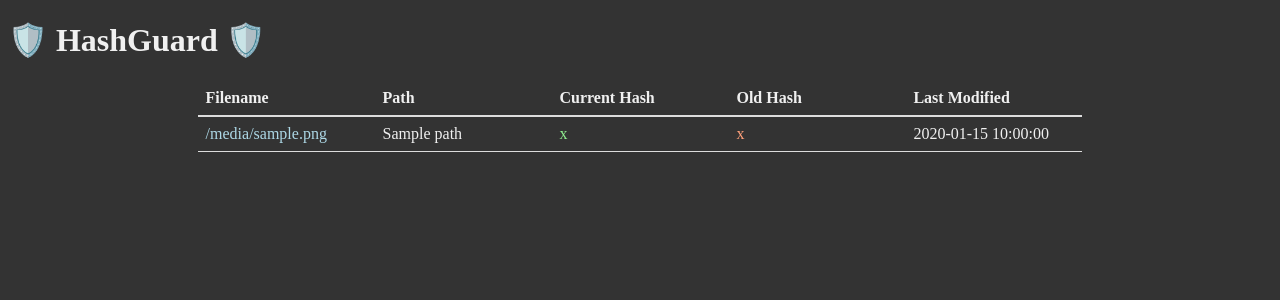
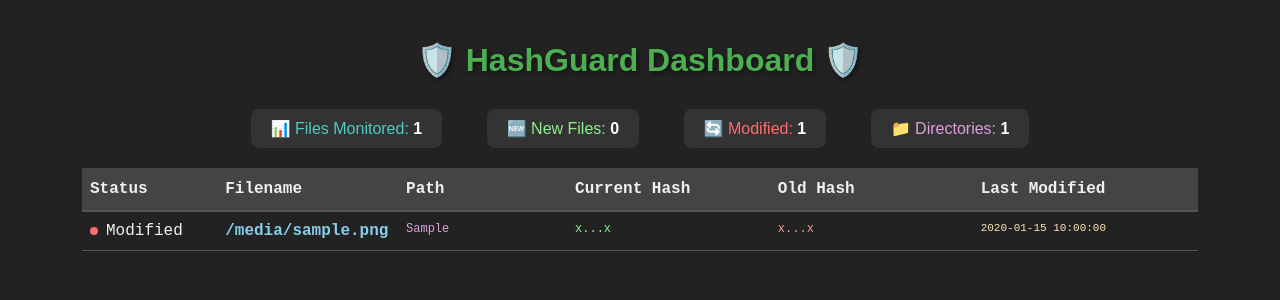
Before and after one commit to Rooyca/HashGuard, a FastAPI app: template templates/dashboard.html in a window 1280 px wide. Shown: the top 300 px of the page. Run offline with FastAPI, Linux system fonts and the light colour scheme; the template is opened without the code that fills it: most values are stand-ins (such as "Sample title", 1, 10 or a date in 2020); parts of the project's set-up code (start-up, migrations or seed data) failed here and were passed over.

Commit message:
update(feat): multiple folders

```diff
--- a/main.py
+++ b/main.py
@@ -11,111 +11,364 @@ from fastapi.templating import Jinja2Templates
 from db import *
 from notify import apobj
 
-FILES_DIRECTORY = os.getenv("FILES_DIRECTORY", "./monito")
+# Support multiple directories - can be comma-separated or use a list
+FILES_DIRECTORIES = os.getenv("FILES_DIRECTORIES", "./test_dir")
 
 app = FastAPI()
 templates = Jinja2Templates(directory="templates")
 
+def get_directories_list():
+    """Parse the directories from environment variable or return default"""
+    if isinstance(FILES_DIRECTORIES, str):
+        # Split by comma and strip whitespace
+        dirs = [d.strip() for d in FILES_DIRECTORIES.split(',') if d.strip()]
+    else:
+        dirs = FILES_DIRECTORIES
+
+    # Validate that all directories exist
+    valid_dirs = []
+    for directory in dirs:
+        if os.path.exists(directory) and os.path.isdir(directory):
+            valid_dirs.append(os.path.abspath(directory))
+        else:
+            print(f"Warning: Directory '{directory}' does not exist or is not a directory")
+
+    return valid_dirs
+
+def get_relative_path(full_path):
+    """Convert full path to relative path for display"""
+    directories = get_directories_list()
+
+    for directory in directories:
+        if full_path.startswith(directory):
+            rel_path = os.path.relpath(full_path, directory)
+            # Get the directory name (last part of the path)
+            dir_name = os.path.basename(directory)
+            return f"{dir_name}/{rel_path}" if rel_path != "." else dir_name
+
+    # Fallback to just the filename if no match
+    return os.path.basename(full_path)
+
 def calculate_hash(file_path):
-    with open(file_path, "rb") as file:
-        sha256_hash = hashlib.sha256()
-        while chunk := file.read(8192):
-            sha256_hash.update(chunk)
-        return sha256_hash.hexdigest()
+    try:
+        with open(file_path, "rb") as file:
+            sha256_hash = hashlib.sha256()
+            while chunk := file.read(8192):
+                sha256_hash.update(chunk)
+            return sha256_hash.hexdigest()
+    except Exception as e:
+        print(f"Error calculating hash for {file_path}: {e}")
+        return None
 
 def on_modified(event):
+    """Handle file modification events"""
     if event.is_directory:
         return
 
-    apobj.notify(
-    body=f"👀 Name: {event.src_path}\n#️⃣ Hash: {calculate_hash(event.src_path)}\n⏰ Date: {str(datetime.now())}",
-    title='⚠️ == File Modified == ⚠️'
-    )
+    try:
+        hash_value = calculate_hash(event.src_path)
+        if not hash_value:
+            return
 
-    path = event.src_path
-    filename = os.path.basename(path)
-    hash_value = calculate_hash(path)
-    file_info = get_file(filename, path)
-    if not file_info:
+        path = event.src_path
+        filename = os.path.basename(path)
+        file_info = get_file(filename, path)
+
+        if not file_info:
+            insert_file(filename, path, hash_value)
+            print(f"Added new file to monitoring: {filename}")
+        else:
+            if file_info.hash != hash_value:
+                update_file(filename, path, hash_value)
+                print(f"Updated hash for modified file: {filename}")
+
+                apobj.notify(
+                    body=f"👀 Name: {get_relative_path(path)}\n🔄 Old Hash: {file_info.hash[:8]}...{file_info.hash[-8:]}\n#️⃣ New Hash: {hash_value[:8]}...{hash_value[-8:]}\n⏰ Date: {str(datetime.now())}",
+                    title='⚠️ == File Modified == ⚠️'
+                )
+    except Exception as e:
+        print(f"Error in on_modified for {event.src_path}: {e}")
+
+def on_created(event):
+    """Handle file creation events"""
+    if event.is_directory:
+        return
+
+    try:
+        hash_value = calculate_hash(event.src_path)
+        if not hash_value:
+            return
+
+        path = event.src_path
+        filename = os.path.basename(path)
+
+        # Add to database
         insert_file(filename, path, hash_value)
+        print(f"🆕 New file detected: {get_relative_path(path)}")
+
+        apobj.notify(
+            body=f"📁 Name: {get_relative_path(path)}\n#️⃣ Hash: {hash_value[:8]}...{hash_value[-8:]}\n📏 Size: {os.path.getsize(path)} bytes\n⏰ Date: {str(datetime.now())}",
+            title='🆕 == New File Created == 🆕'
+        )
+    except Exception as e:
+        print(f"Error in on_created for {event.src_path}: {e}")
+
+def on_deleted(event):
+    """Handle file deletion events"""
+    if event.is_directory:
+        return
+
     try:
-        if file_info.hash != hash_value:
-            update_file(filename, path, hash_value)
-    except:
-        pass
+        path = event.src_path
+        filename = os.path.basename(path)
+
+        # Check if file was in our database
+        file_info = get_file(filename, path)
+        if file_info:
+            # Mark as deleted or remove from database
+            delete_file(path)  # We'll need to add this function to db.py
+            print(f"🗑️ File deleted: {get_relative_path(path)}")
+
+            apobj.notify(
+                body=f"📁 Name: {get_relative_path(path)}\n🔄 Last Hash: {file_info.hash[:8]}...{file_info.hash[-8:]}\n⏰ Date: {str(datetime.now())}",
+                title='🗑️ == File Deleted == 🗑️'
+            )
+    except Exception as e:
+        print(f"Error in on_deleted for {event.src_path}: {e}")
+
+def on_moved(event):
+    """Handle file move/rename events"""
+    if event.is_directory:
+        return
+
+    try:
+        old_path = event.src_path
+        new_path = event.dest_path
+        old_filename = os.path.basename(old_path)
+        new_filename = os.path.basename(new_path)
+
+        # Check if file was in our database
+        file_info = get_file(old_filename, old_path)
+        if file_info:
+            # Update database with new path
+            delete_file(old_path)
+
+            # Calculate hash for moved file
+            hash_value = calculate_hash(new_path)
+            if hash_value:
+                insert_file(new_filename, new_path, hash_value)
+                print(f"📦 File moved: {get_relative_path(old_path)} → {get_relative_path(new_path)}")
+
+                apobj.notify(
+                    body=f"📁 From: {get_relative_path(old_path)}\n📁 To: {get_relative_path(new_path)}\n#️⃣ Hash: {hash_value[:8]}...{hash_value[-8:]}\n⏰ Date: {str(datetime.now())}",
+                    title='📦 == File Moved/Renamed == 📦'
+                )
+    except Exception as e:
+        print(f"Error in on_moved for {event.src_path}: {e}")
 
 def first_run():
-    for root, dirs, files in os.walk(FILES_DIRECTORY):
-        for file in files:
-            path = os.path.join(root, file)
-            hash_value = calculate_hash(path)
-            file_info = get_file(file, path)
-            if not file_info:
-                insert_file(file, path, hash_value)
-            if file_info.hash != hash_value:
-                update_file(file, path, hash_value)
+    """Scan all configured directories on startup"""
+    directories = get_directories_list()
+    print(f"Scanning directories: {directories}")
+
+    for directory in directories:
+        print(f"Processing directory: {directory}")
+        for root, dirs, files in os.walk(directory):
+            for file in files:
+                path = os.path.join(root, file)
+                try:
+                    hash_value = calculate_hash(path)
+                    if not hash_value:
+                        continue
+
+                    file_info = get_file(file, path)
+
+                    if not file_info:
+                        # New file - add to database
+                        insert_file(file, path, hash_value)
+                        print(f"Added new file: {file}")
+                    else:
+                        # Existing file - check if hash changed
+                        if file_info.hash != hash_value:
+                            update_file(file, path, hash_value)
+                            print(f"Hash changed for: {file}")
+
+                            # Send notification for changed file
+                            apobj.notify(
+                                body=f"👀 Name: {path}\n#️⃣ New Hash: {hash_value}\n🔄 Old Hash: {file_info.hash}\n⏰ Date: {str(datetime.now())}",
+                                title='⚠️ == File Changed During Startup == ⚠️'
+                            )
+                        else:
+                            print(f"No change detected for: {file}")
+
+                except Exception as e:
+                    print(f"Error processing file {path}: {e}")
+
+def find_file_in_directories(filename):
+    """Find a file across all monitored directories"""
+    directories = get_directories_list()
+    secure_filename = werkzeug.utils.secure_filename(filename)
+
+    for directory in directories:
+        potential_path = os.path.join(directory, secure_filename)
+        if os.path.isfile(potential_path):
+            return potential_path
+
+    # Also check subdirectories
+    for directory in directories:
+        for root, dirs, files in os.walk(directory):
+            if secure_filename in files:
+                return os.path.join(root, secure_filename)
+
+    return None
 
 @app.get("/")
 def json_data():
     files = get_files()
     files_final = []
     for i in files:
-        files_final.append({"filename": i.filename,
-                            "path": i.path,
-                            "hash": i.hash,
-                            "old_hash": i.old_hash,
-                            "last_modified": i.last_modified})
-    return {"files": files_final}
+        files_final.append({
+            "filename": i.filename,
+            "path": i.path,
+            "relative_path": get_relative_path(i.path),
+            "hash": i.hash,
+            "old_hash": i.old_hash,
+            "last_modified": i.last_modified
+        })
+    return {"files": files_final, "monitored_directories": get_directories_list()}
 
-@app.get("/board")
+@app.get("/dash")
 def dashboard(request: Request):
     files = get_files()
     files_final = []
     for i in files:
-        files_final.append({"filename": i.filename,
-                            "path": i.path,
-                            "hash": i.hash,
-                            "old_hash": i.old_hash,
-                            "last_modified": i.last_modified})
-    return templates.TemplateResponse("dashboard.html", {"request": request, "files_data": files_final})
+        files_final.append({
+            "filename": i.filename,
+            "path": i.path,
+            "relative_path": get_relative_path(i.path),
+            "hash": i.hash,
+            "old_hash": i.old_hash,
+            "last_modified": i.last_modified
+        })
+    return templates.TemplateResponse("dashboard.html", {
+        "request": request,
+        "files_data": files_final,
+        "monitored_directories": get_directories_list()
+    })
 
+@app.get("/directories")
+def get_monitored_directories():
+    """Return list of currently monitored directories"""
+    return {"directories": get_directories_list()}
+
+@app.get("/stats")
+def get_stats():
+    """Return statistics about monitored files"""
+    files = get_files()
+    total_files = len(files)
+    modified_files = len([f for f in files if f.old_hash and f.hash != f.old_hash])
+    new_files = len([f for f in files if not f.old_hash])
+
+    return {
+        "total_files": total_files,
+        "modified_files": modified_files,
+        "new_files": new_files,
+        "unchanged_files": total_files - modified_files - new_files,
+        "monitored_directories": len(get_directories_list())
+    }
 
 @app.get("/files/{filename:path}")
 def read_file(filename: str):
-    secure_filename = werkzeug.utils.secure_filename(filename)
-    print(secure_filename)
-    path = os.path.join(FILES_DIRECTORY, secure_filename)
-    if not os.path.isfile(path):
-        raise HTTPException(status_code=404, detail="File not found.")
-    hash_value = calculate_hash(path)
-    file_info = get_file(secure_filename, path)
+    # Find the file across all monitored directories
+    file_path = find_file_in_directories(filename)
+
+    if not file_path:
+        raise HTTPException(status_code=404, detail="File not found in any monitored directory.")
+
+    secure_filename = werkzeug.utils.secure_filename(os.path.basename(filename))
+    hash_value = calculate_hash(file_path)
+
+    if not hash_value:
+        raise HTTPException(status_code=500, detail="Could not calculate file hash.")
+
+    file_info = get_file(secure_filename, file_path)
+
     if not file_info:
-        insert_file(secure_filename, path, hash_value)
+        insert_file(secure_filename, file_path, hash_value)
+        return {
+            "status": "File Added to Monitoring",
+            "filename": secure_filename,
+            "path": file_path,
+            "relative_path": get_relative_path(file_path),
+            "hash": hash_value,
+            "old_hash": None,
+            "last_modified": None
+        }
 
     if file_info.hash != hash_value:
-        update_file(secure_filename, path, hash_value)
-        return {"status": "File Modified", "filename": secure_filename, "path": path, "hash": hash_value, "old_hash": file_info[4], "last_modified": file_info[5]}
+        update_file(secure_filename, file_path, hash_value)
+        return {
+            "status": "File Modified",
+            "filename": secure_filename,
+            "path": file_path,
+            "relative_path": get_relative_path(file_path),
+            "hash": hash_value,
+            "old_hash": file_info.old_hash,
+            "last_modified": file_info.last_modified
+        }
 
-    return {"status": "OK.","filename": secure_filename, "path": path, "hash": hash_value, "old_hash": file_info.old_hash, "last_modified": file_info.last_modified}
+    return {
+        "status": "OK.",
+        "filename": secure_filename,
+        "path": file_path,
+        "relative_path": get_relative_path(file_path),
+        "hash": hash_value,
+        "old_hash": file_info.old_hash,
+        "last_modified": file_info.last_modified
+    }
 
 @app.get("/files")
 def read_files():
     files = get_files()
     files_final = []
     for i in files:
-        files_final.append({"filename": i.filename,
-                            "path": i.path,
-                            "hash": i.hash,
-                            "old_hash": i.old_hash,
-                            "last_modified": i.last_modified})
+        files_final.append({
+            "filename": i.filename,
+            "path": i.path,
+            "relative_path": get_relative_path(i.path),
+            "hash": i.hash,
+            "old_hash": i.old_hash,
+            "last_modified": i.last_modified
+        })
     return {"files": files_final}
 
 if __name__ == "__main__":
     create_table()
+
+    # Get list of directories to monitor
+    directories = get_directories_list()
+
+    if not directories:
+        print("No valid directories found to monitor. Please check FILES_DIRECTORIES environment variable.")
+        exit(1)
+
+    print(f"Starting File Integrity Guardian for directories: {directories}")
+
+    # Create observer and set up monitoring for all directories
     observer = Observer()
     event_handler = watchdog.events.FileSystemEventHandler()
+
+    # Set up all event handlers
     event_handler.on_modified = on_modified
-    observer.schedule(event_handler, path=FILES_DIRECTORY, recursive=True)
+    event_handler.on_created = on_created
+    event_handler.on_deleted = on_deleted
+    event_handler.on_moved = on_moved
+
+    # Schedule monitoring for each directory
+    for directory in directories:
+        observer.schedule(event_handler, path=directory, recursive=True)
+        print(f"Monitoring: {directory}")
+
     observer.start()
 
     try:
--- a/requirements.txt
+++ b/requirements.txt
@@ -1,7 +1,6 @@
 fastapi==0.109.1
 uvicorn==0.23.2
 watchdog==3.0.0
-sqlalchemy==2.0.19
 apprise==1.4.5
 jinja2==3.1.6
 Werkzeug==3.0.6
--- a/templates/dashboard.html
+++ b/templates/dashboard.html
@@ -4,52 +4,182 @@
     <title>Mini Dashboard</title>
     <style>
         table {
-            width: 70%;
+            width: 90%;
             margin: 0 auto;
             border-collapse: collapse;
+            font-family: 'Courier New', monospace;
         }
-
         th {
-            width: 20%;
-            padding: 8px;
+            padding: 12px 8px;
             text-align: left;
-            border-bottom: 2px solid #ddd;
+            border-bottom: 2px solid #555;
+            background-color: #444;
+            font-weight: bold;
         }
-
         td {
-            width: 20%;
-            padding: 8px;
-            border-bottom: 1px solid #ddd;
+            padding: 10px 8px;
+            border-bottom: 1px solid #555;
+            vertical-align: top;
         }
-
         body {
+            background-color: #222;
+            color: #f0f0f0;
+            font-family: Arial, sans-serif;
+            margin: 0;
+            padding: 20px;
+        }
+        h1 {
+            text-align: center;
+            color: #4CAF50;
+            text-shadow: 2px 2px 4px rgba(0,0,0,0.5);
+            margin-bottom: 30px;
+        }
+        .hash-cell {
+            font-family: 'Courier New', monospace;
+            font-size: 12px;
+            position: relative;
+            cursor: pointer;
+            transition: all 0.3s ease;
+        }
+        .hash-truncated {
+            display: inline;
+        }
+        .filename {
+            color: #87CEEB;
+            font-weight: bold;
+        }
+        .path {
+            color: #DDA0DD;
+            font-size: 12px;
+            max-width: 250px;
+            word-break: break-word;
+            overflow: hidden;
+            text-overflow: ellipsis;
+        }
+        .current-hash {
+            color: #90EE90;
+        }
+        .old-hash {
+            color: #F0A0A0;
+        }
+        .modified-date {
+            color: #FFE4B5;
+            font-size: 11px;
+        }
+        .no-hash {
+            color: #888;
+            font-style: italic;
+        }
+        .status-indicator {
+            display: inline-block;
+            width: 8px;
+            height: 8px;
+            border-radius: 50%;
+            margin-right: 8px;
+        }
+        .status-unchanged {
+            background-color: #4CAF50;
+        }
+        .status-modified {
+            background-color: #FF6B6B;
+        }
+        .status-new {
+            background-color: #4ECDC4;
+        }
+        .event-info {
+            font-size: 10px;
+            color: #888;
+            margin-top: 2px;
+        }
+        .stats-summary {
             background-color: #333;
-            color: #f0f0f0;
+            padding: 15px;
+            border-radius: 8px;
+            margin-bottom: 20px;
+            text-align: center;
         }
-
+        .stat-item {
+            display: inline-block;
+            margin: 0 15px;
+            padding: 8px 16px;
+            background-color: #444;
+            border-radius: 6px;
+            border-left: 4px solid #4CAF50;
+        }
     </style>
 </head>
 <body>
-    <h1>🛡️ HashGuard 🛡️</h1>
+    <h1>🛡️ HashGuard Dashboard 🛡️</h1>
 
-    <table >
+    <!-- Statistics Summary -->
+    <div style="text-align: center; margin-bottom: 20px;">
+        <div style="display: inline-block; margin: 0 20px; padding: 10px 20px; background-color: #333; border-radius: 8px;">
+            <span style="color: #4ECDC4;">📊 Files Monitored: </span>
+            <span style="color: white; font-weight: bold;">{{ files_data|length }}</span>
+        </div>
+        <div style="display: inline-block; margin: 0 20px; padding: 10px 20px; background-color: #333; border-radius: 8px;">
+            <span style="color: #90EE90;">🆕 New Files: </span>
+            <span style="color: white; font-weight: bold;">{{ files_data | selectattr('old_hash', 'none') | list | length }}</span>
+        </div>
+        <div style="display: inline-block; margin: 0 20px; padding: 10px 20px; background-color: #333; border-radius: 8px;">
+            <span style="color: #FF6B6B;">🔄 Modified: </span>
+            <span style="color: white; font-weight: bold;">{{ files_data | selectattr('old_hash') | rejectattr('hash', 'equalto', files_data[0].old_hash if files_data else '') | list | length }}</span>
+        </div>
+        <div style="display: inline-block; margin: 0 20px; padding: 10px 20px; background-color: #333; border-radius: 8px;">
+            <span style="color: #DDA0DD;">📁 Directories: </span>
+            <span style="color: white; font-weight: bold;">{{ monitored_directories|length }}</span>
+        </div>
+    </div>
+    <table>
         <thead>
         <tr>
-            <th>Filename</th>
-            <th>Path</th>
-            <th>Current Hash</th>
-            <th>Old Hash</th>
-            <th>Last Modified</th>
+            <th style="width: 12%;">Status</th>
+            <th style="width: 15%;">Filename</th>
+            <th style="width: 15%;">Path</th>
+            <th style="width: 18%;">Current Hash</th>
+            <th style="width: 18%;">Old Hash</th>
+            <th style="width: 20%;">Last Modified</th>
         </tr>
         </thead>
         <tbody>
         {% for file_data in files_data %}
         <tr>
-            <td style="color:lightblue;">{{ file_data.filename }}</td>
-            <td>{{ file_data.path }}</td>
-            <td style="color:lightgreen;">{{ file_data.hash }}</td>
-            <td style="color:lightsalmon;">{{ file_data.old_hash }}</td>
-            <td>{{ file_data.last_modified }}</td>
+            <td>
+                {% if file_data.old_hash and file_data.hash != file_data.old_hash %}
+                    <span class="status-indicator status-modified"></span>Modified
+                {% elif not file_data.old_hash %}
+                    <span class="status-indicator status-new"></span>New
+                {% else %}
+                    <span class="status-indicator status-unchanged"></span>Unchanged
+                {% endif %}
+            </td>
+            <td class="filename">{{ file_data.filename }}</td>
+            <td class="path" title="{{ file_data.path }}">{{ file_data.relative_path }}</td>
+            <td class="hash-cell current-hash">
+                {% if file_data.hash %}
+                    <div class="hash-truncated">
+                        {{ file_data.hash[:8] }}...{{ file_data.hash[-8:] }}
+                    </div>
+                {% else %}
+                    <span class="no-hash">No hash</span>
+                {% endif %}
+            </td>
+            <td class="hash-cell old-hash">
+                {% if file_data.old_hash %}
+                    <div class="hash-truncated">
+                        {{ file_data.old_hash[:8] }}...{{ file_data.old_hash[-8:] }}
+                    </div>
+                {% else %}
+                    <span class="no-hash">No previous hash</span>
+                {% endif %}
+            </td>
+            <td class="modified-date">
+                {% if file_data.last_modified %}
+                    {{ file_data.last_modified.strftime('%Y-%m-%d %H:%M:%S') if file_data.last_modified.strftime else file_data.last_modified }}
+                {% else %}
+                    <span class="no-hash">Unknown</span>
+                {% endif %}
+            </td>
         </tr>
         {% endfor %}
         </tbody>
```
Also changed, not shown: db.py (+133 -47 lines), README.md, 4 other files.
